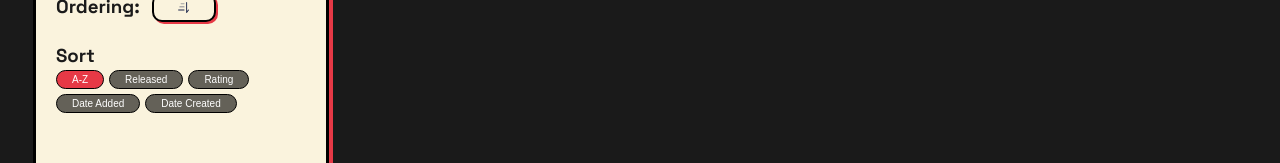
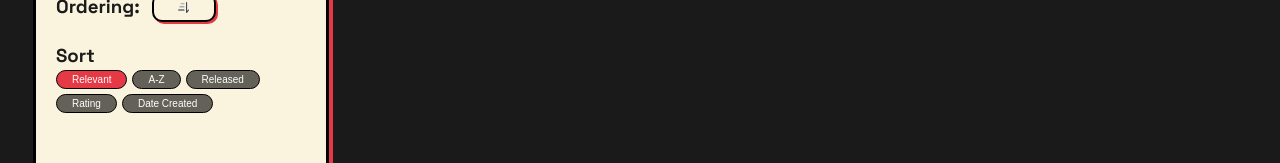
Before and after one commit to lidor-cohen/lemux, a React (Vite) app: page / in a window 1280 px wide. Shown: the part 185-348 px from the top of the page. Built offline with nearby package versions, Linux system fonts and the light colour scheme; no server answers.

Commit message:
fix: Relevant section from the api

```diff
--- a/src/components/App/App.jsx
+++ b/src/components/App/App.jsx
@@ -12,7 +12,7 @@ import CurrentFiltersContext from "../../contexts/CurrentFiltersContext";
 function App() {
   const [currentGallery, setCurrentGallery] = useState([]);
   const [currentFilters, setCurrentFilters] = useState({
-    sort: "name",
+    sort: "added",
     ordering: "Descending",
     filters: {},
   });
--- a/src/components/Gallery/Gallery.jsx
+++ b/src/components/Gallery/Gallery.jsx
@@ -14,9 +14,7 @@ function Gallery() {
     CurrentGalleryContext
   );
 
-  const { currentFilters, setCurrentFilters } = useContext(
-    CurrentFiltersContext
-  );
+  const { currentFilters } = useContext(CurrentFiltersContext);
 
   const galleryRef = useRef();
 
--- a/src/components/Sidebar/Sidebar.jsx
+++ b/src/components/Sidebar/Sidebar.jsx
@@ -19,7 +19,7 @@ function Sidebar() {
     const sortSlugMap = {
       "A-Z": "name",
       Released: "released",
-      "Date Added": "added",
+      Relevant: "added",
       "Date Created": "created",
       Rating: "rating",
     };
@@ -59,7 +59,7 @@ function Sidebar() {
       <div className="sidebar__item">
         <h3 className="sidebar__item-header">sort</h3>
         <Tagbox
-          tags={["A-Z", "Released", "Rating", "Date Added", "Date Created"]}
+          tags={["Relevant", "A-Z", "Released", "Rating", "Date Created"]}
           action={handleSort}
         />
       </div>
```
